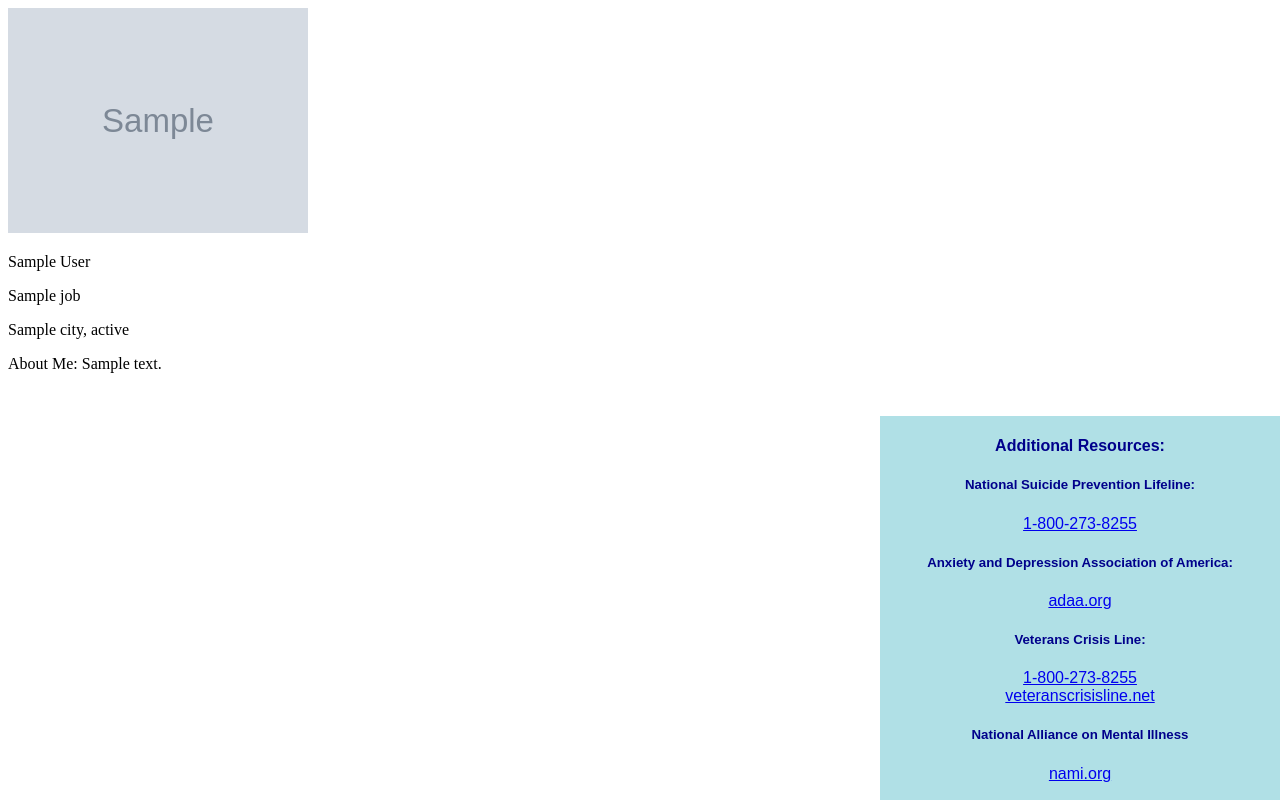
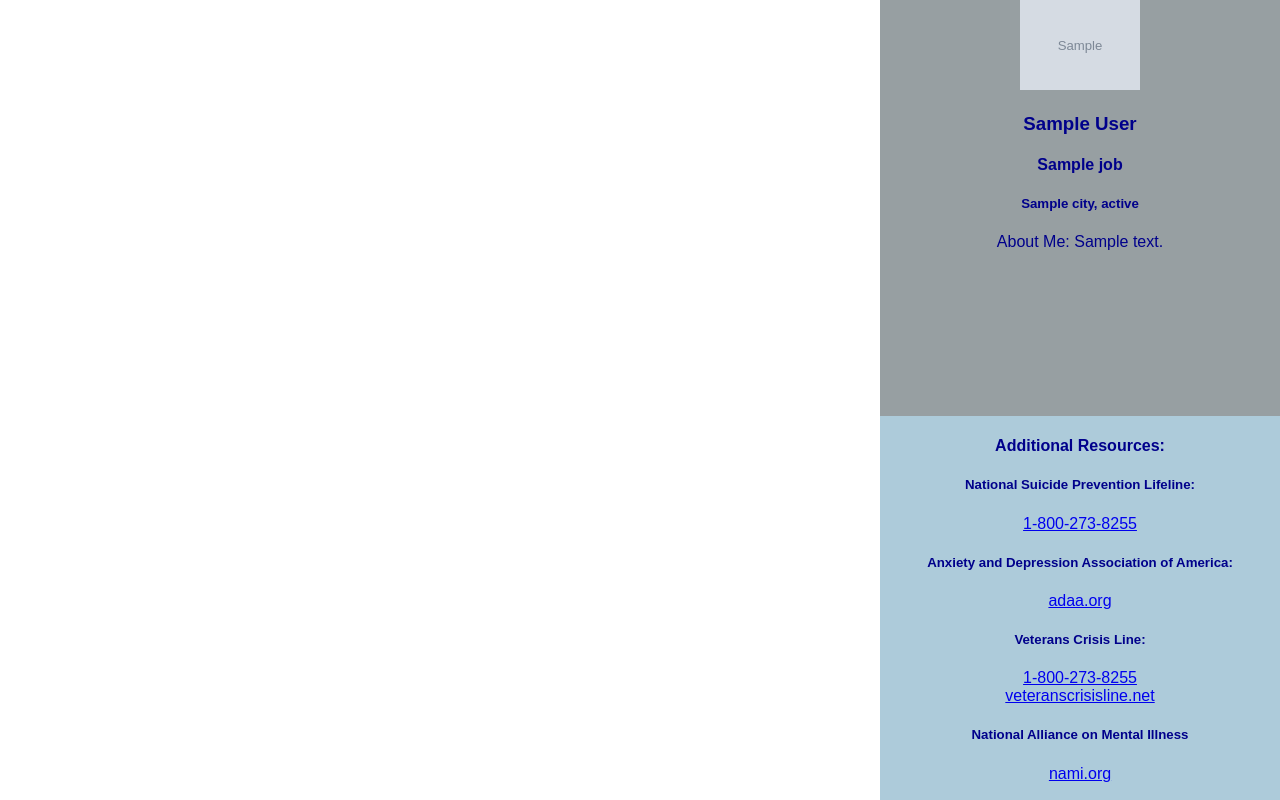
Before and after one commit to andregarivay/LANParty, a Python web app: template templates/chatroom.html in a window 1280 px wide. Run offline with Jinja, Linux system fonts and the light colour scheme; the template is opened without the code that fills it: most values are stand-ins (such as "Sample title", 1, 10 or a date in 2020); grey boxes marked "Sample" are stand-in pictures.

Commit message:
CSS on chatroom profile

```diff
--- a/resources/chatroom.css
+++ b/resources/chatroom.css
@@ -4,8 +4,26 @@
   right: 0px;
   width: 400px;
   height: 724px;
-  background-color: powderBlue;
+  background-color: #ADCBDA;
   color: darkBlue;
   font-family: sans-serif;
   text-align: center;
 }
+
+
+#profile {
+  position: fixed;
+  top: 0px;
+  right: 0px;
+  width: 400px;
+  height: 724px;
+  background-color: #979FA2;
+  color: darkBlue;
+  font-family: sans-serif;
+  text-align: center;
+}
+
+img {
+  max-width: 120px;
+  max-height: 120px;
+}
--- a/templates/chatroom.html
+++ b/templates/chatroom.html
@@ -15,9 +15,9 @@
 
     <div id = "profile">
       <img src="{{ picture }}" alt="John" style="width: 300px">
-        <p class='bigger'>{{ first_name }} {{ last_name }}</p>
-        <p> {{ job }}</p>
-        <p>{{ city }}, {{ state }}</p>
+        <h3>{{ first_name }} {{ last_name }}</h3>
+        <h4> {{ job }}</h4>
+        <h5>{{ city }}, {{ state }}</h5>
         <p>About Me: {{ bio }}</p>
     </div>
 
--- a/templates/signup.html
+++ b/templates/signup.html
@@ -37,7 +37,7 @@ body{
       <input class="inputboxes" type="text" name="bio" placeholder="Short Bio" required='required' maxlength="600">
       <br>
       <br>
-      <input type="file" name="picture" required='required' maxlength="600">
+      <input type="file" name="picture" required='required' maxlength="300">
       <br>
       <br>
       <input class="button" type="submit" value="Create Account" style="background-color: #ADCBDA; color: black;">
```
Also changed, not shown: main.py (+21 -19 lines).
